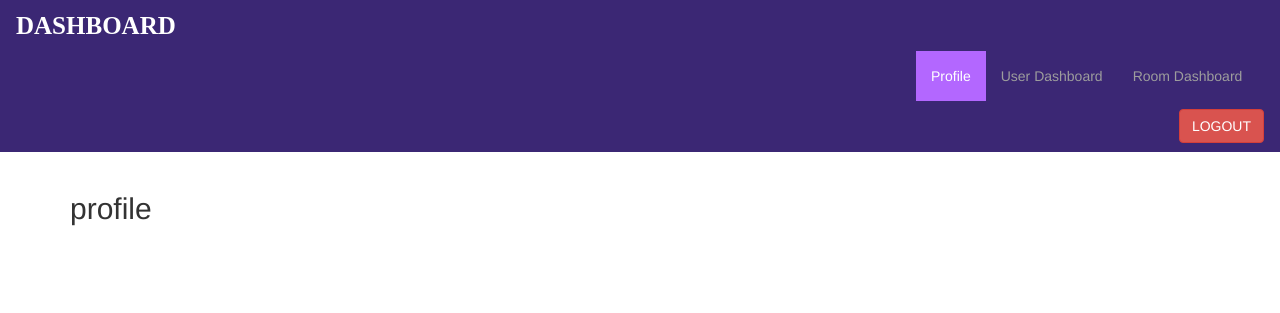
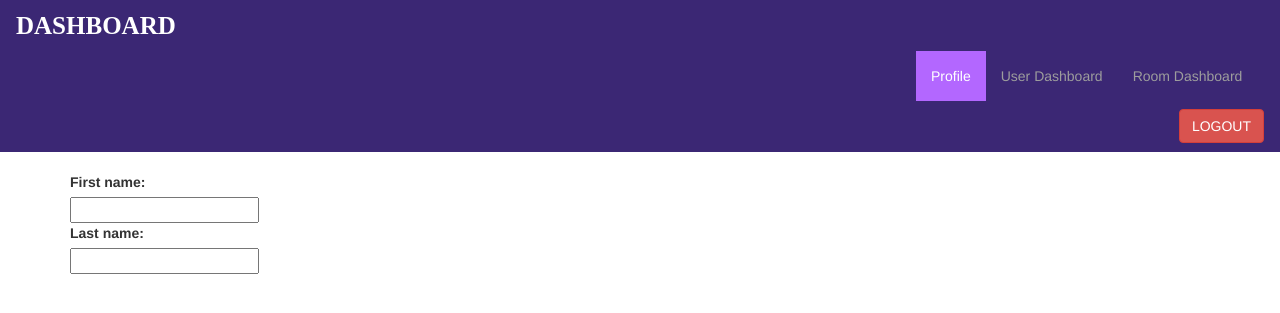
Before and after one commit to BikashJhendi/easyrooms, a Django app: template roomsapps/templates/admindashboard.html in a window 1280 px wide. Shown: the top 313 px of the page. Run offline with Django 3.2, Linux system fonts and the light colour scheme; the template is opened without the code that fills it, so the values that code supplies are empty; some libraries are stand-ins or nearby versions.

Commit message:
Update admindashboard.html

```diff
--- a/roomsapps/templates/admindashboard.html
+++ b/roomsapps/templates/admindashboard.html
@@ -31,7 +31,15 @@
 </div>
 <div id="main">
 <div class="container">
-  <h2>profile</h2>
+  <div id="profile">
+      <form>
+            <label for="fname">First name:</label><br>
+            <input type="text" id="fname" name="fname"><br>
+            <label for="lname">Last name:</label><br>
+            <input type="text" id="lname" name="lname">
+</form>
+
+  </div>
 </div>
 </div>
 </body>
```
